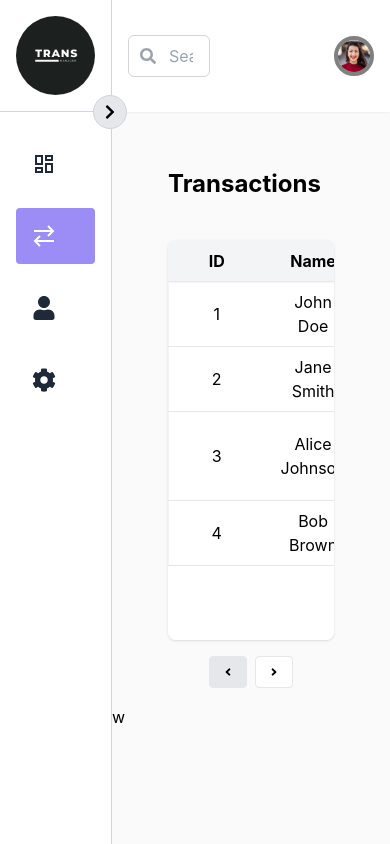
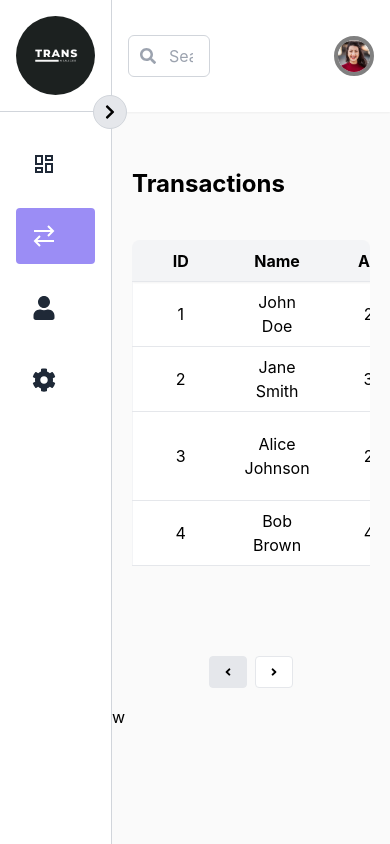
Before and after one commit to ThaneshworJoshi/TransactionManager, a React (Vite) app: page /transactions in a window 390 px wide. Built offline with nearby package versions, Linux system fonts and the light colour scheme; the HTML template or start-up script is replaced by a standard one.

Commit message:
fix: Minor CSS issues

```diff
--- a/src/components/molecules/Table/Table.component.tsx
+++ b/src/components/molecules/Table/Table.component.tsx
@@ -2,7 +2,7 @@ import { TableProps } from './Table.type';
 
 const Table = ({ headers, data, renderAction }: TableProps) => {
   return (
-    <table className="min-w-full bg-white border border-gray-100 shadow-black">
+    <table className="table min-w-full bg-white border border-gray-100 shadow-black">
       <thead className='bg-white shadow-sm'>
         <tr>
           {headers.map((header) => (
--- a/src/components/templates/AdminLayout/AdminLayout.tsx
+++ b/src/components/templates/AdminLayout/AdminLayout.tsx
@@ -21,7 +21,7 @@ const AdminLayout = ({ title, children }: AdminLayoutProps) => {
               events={{ handleLogout: () => { } }}
             />
             <div className="p-4">
-              <main className='mx-10 mt-10'>
+              <main className='mx-1 sm:mx-10 mt-10 sm:mt-3'>
                 <h1 className="text-2xl font-bold mb-10">{title}</h1>
                 {children && children}
               </main>
--- a/src/components/templates/TransactionTemplate/TransactionTemplate.tsx
+++ b/src/components/templates/TransactionTemplate/TransactionTemplate.tsx
@@ -15,8 +15,8 @@ const TransactionTemplate = () => {
 
   return (
     <AdminLayout title='Transactions'>
-      <div className="overflow-scroll m-auto bg-white rounded-lg shadow overflow-y-auto relative w-full min-h-[400px]">
-        <div className='absolute top-0 left-0 right-0 bottom-0 ' >
+      <div className="overflow-scroll m-auto rounded-lg overflow-y-auto relative w-full min-h-[400px]">
+        <div className='absolute top-0 left-0 right-0 bottom-0' >
           <Table headers={tableHeaders} data={tableData} />
           <div >
           </div>
```
